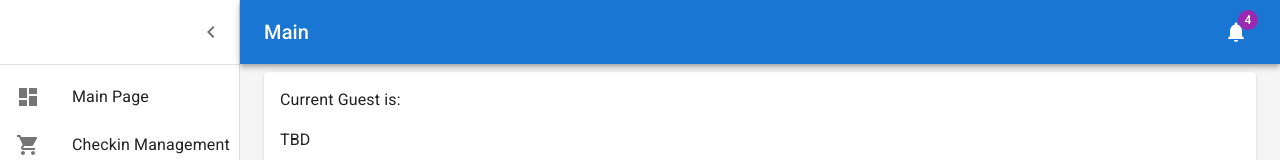
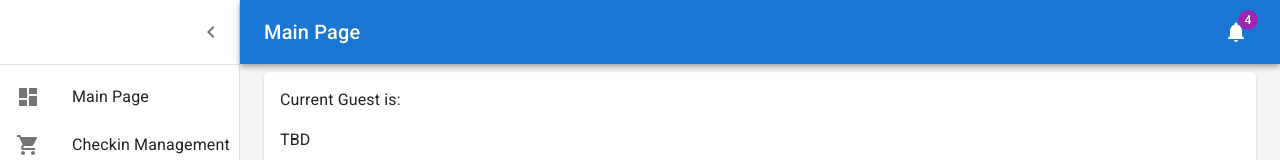
Before and after one commit to lionpowder/wedding-register, a React (Create React App) app: page / in a window 1280 px wide. Shown: the top 160 px of the page. Built offline with nearby package versions, Linux system fonts and the light colour scheme; no server answers; the database is empty.

Commit message:
update deployment and minor fixes

```diff
--- a/package.json
+++ b/package.json
@@ -25,7 +25,9 @@
     "start": "react-scripts start",
     "build": "react-scripts build",
     "test": "react-scripts test",
-    "eject": "react-scripts eject"
+    "eject": "react-scripts eject",
+    "firebase-deploy": "npm run build & firebase deploy",
+    "firebase-emulator": "firebase emulators:start"
   },
   "eslintConfig": {
     "extends": [
--- a/src/App.js
+++ b/src/App.js
@@ -40,7 +40,7 @@ function App() {
         <AppBarContent
           toggleDrawer={toggleDrawer}
           open={open}
-          currentPageTitle={currentPageName}
+          currentPageTitle={getCurrentPage(currentPageName)?.title}
         ></AppBarContent>
       </AppBar>
       <Drawer variant="permanent" open={open}>
--- a/src/db/cloudDb.js
+++ b/src/db/cloudDb.js
@@ -1,4 +1,4 @@
-import GuestData from "../mockData/GuestData.json";
+import GuestData from "./mockData/GuestData.json";
 import {
   collection,
   doc,
```
